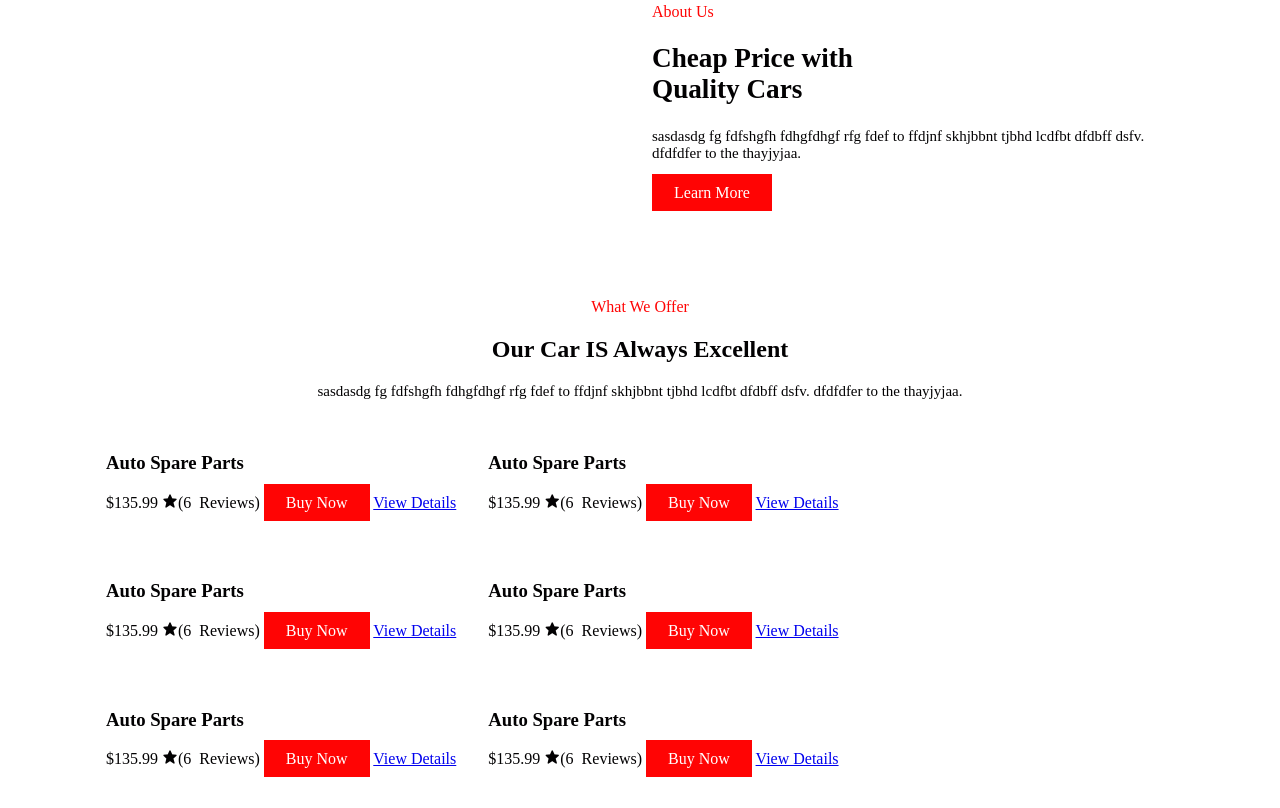
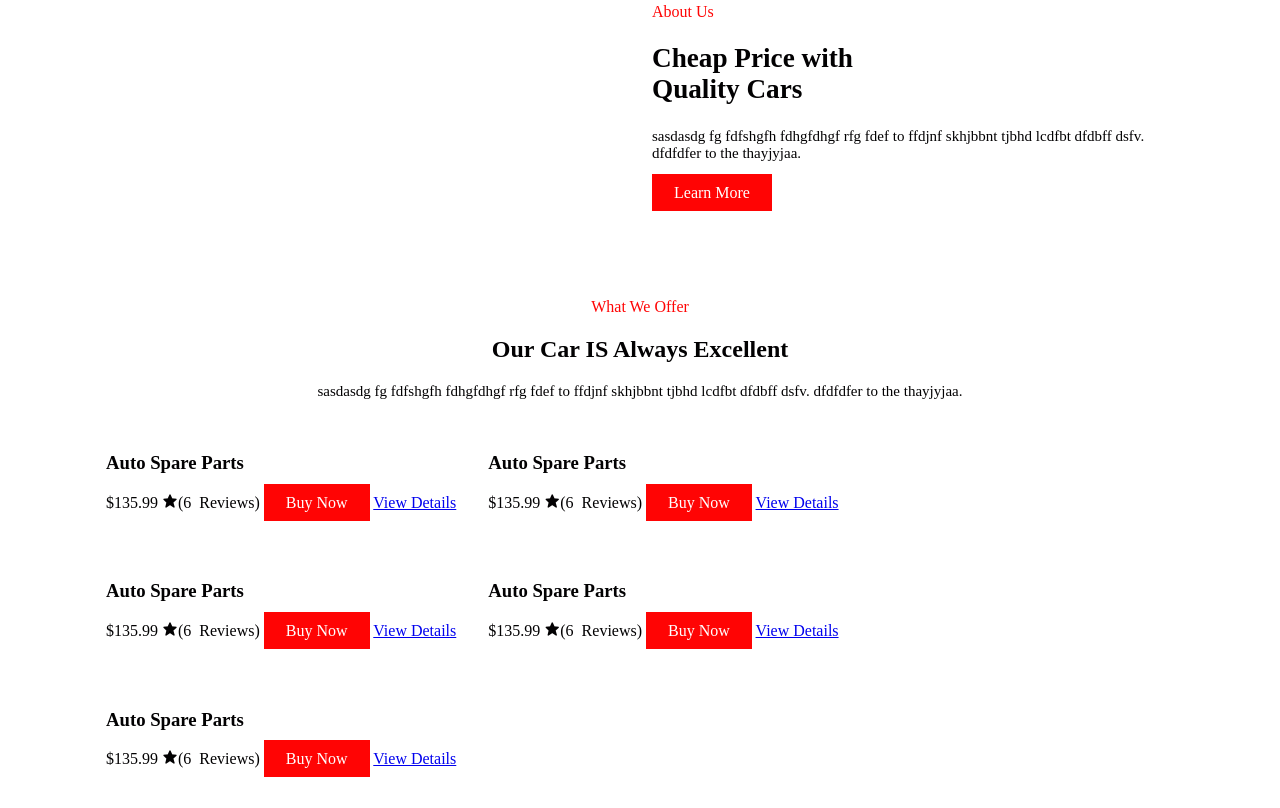
Before and after one commit to MMweerasinghe/Responsive-car-sale-web-site, a plain HTML site: page index.html in a window 1280 px wide. Shown: the part 1467-2275 px from the top of the page. Drawn offline with nearby package versions, Linux system fonts and the light colour scheme.

Commit message:
Update index.html

```diff
--- a/index.html
+++ b/index.html
@@ -166,15 +166,7 @@
             </div>
 
             <!--box 6-->
-            <div class="box">
-                <img src="images/part6.png" alt="">
-                <h3>Auto Spare Parts</h3>
-                <span>$135.99</span>
-                <i class='bx bxs-star'>(6 Reviews)</i>
-                <a href="#" class="btn">Buy Now</a>
-                <a href="#" class="details">View Details</a>
-            </div>
-        </div>
+
     </section>
     <!--link to js-->
     <script src="main.js"></script>
```
